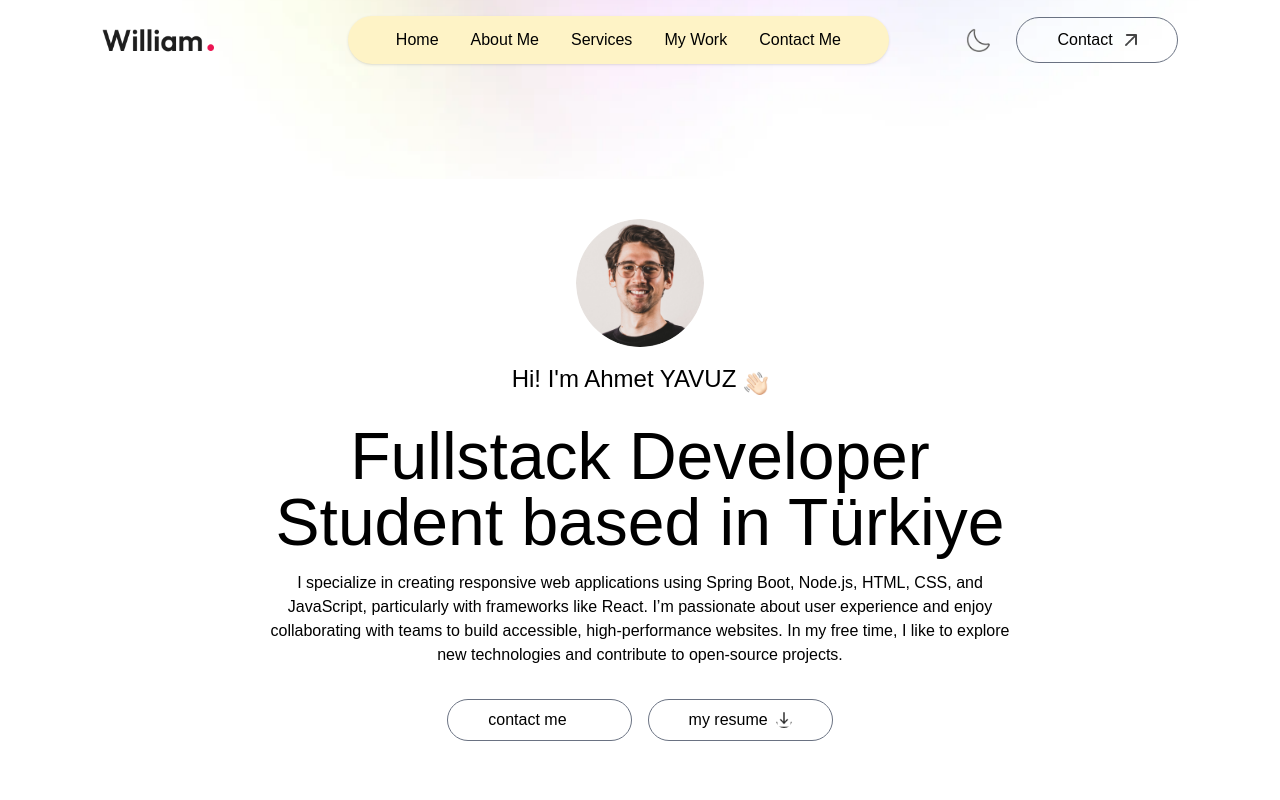
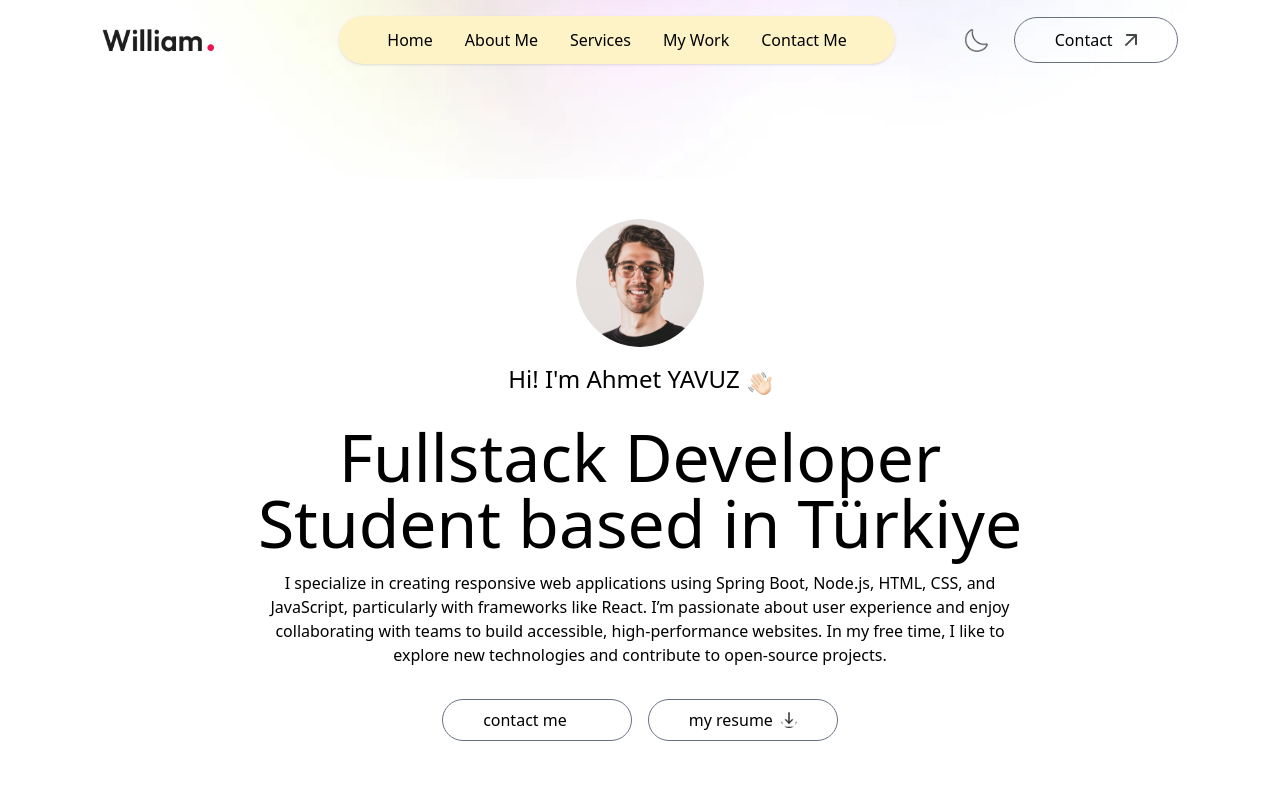
Before and after one commit to yavuzahmet1/my-portfolio, a Next.js app: page / in a window 1280 px wide. Shown: the top 800 px of the page. Built offline with nearby package versions, Linux system fonts and the light colour scheme; a web font is replaced by a local one.

Commit message:
font describe layout

```diff
--- a/app/layout.js
+++ b/app/layout.js
@@ -2,13 +2,16 @@ import { Outfit, Ovo } from "next/font/google";
 import "./globals.css";
 
 const outfit = Outfit({
-  variable: "--font-geist-sans",
-  weight: ["400", "500", "600", "700"]
+  subsets: ['latin'],
+  variable: "--font-outfit",
+  weight: ["400", "500", "600", "700"],
 });
 
+
 const ovo = Ovo({
-  variable: "--font-geist-mono",
-  weight: ["400"]
+  subsets: ['latin'],
+  variable: "--font-ovo",
+  weight: ["400"],
 });
 
 export const metadata = {
@@ -20,7 +23,7 @@ export default function RootLayout({ children }) {
   return (
     <html lang="en" className="scroll-smooth">
       <body
-        className={`${outfit.className} ${ovo.className} antialiased`}
+        className={`${outfit.variable} ${ovo.variable} antialiased`}
       >
         {children}
       </body>
```
